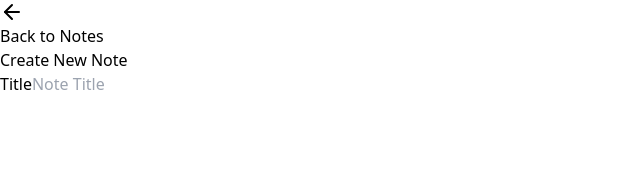
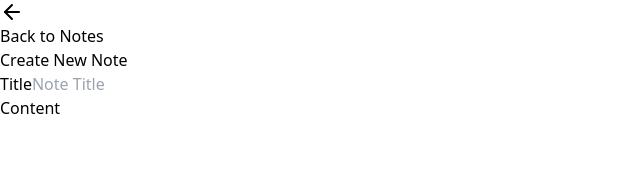
Before and after one commit to LaurenCummings/thinkboard-project, a React (Vite) app in the folder frontend/: page /create in a window 1280 px wide. Shown: the top 186 px of the page, without its empty margins (0-640 px from the left). Built offline with nearby package versions, Linux system fonts and the light colour scheme.

Commit message:
added label to form for content

```diff
--- a/frontend/src/pages/CreatePage.jsx
+++ b/frontend/src/pages/CreatePage.jsx
@@ -35,6 +35,11 @@ function CreatePage() {
                     onChange={(e) => setTitle(e.target.value)}
                   />
                 </div>
+                <div className="form-control mb-4">
+                  <label className="label">
+                    <span className="label-text">Content</span>
+                  </label>
+                </div>
               </form>
             </div>
           </div>
```
